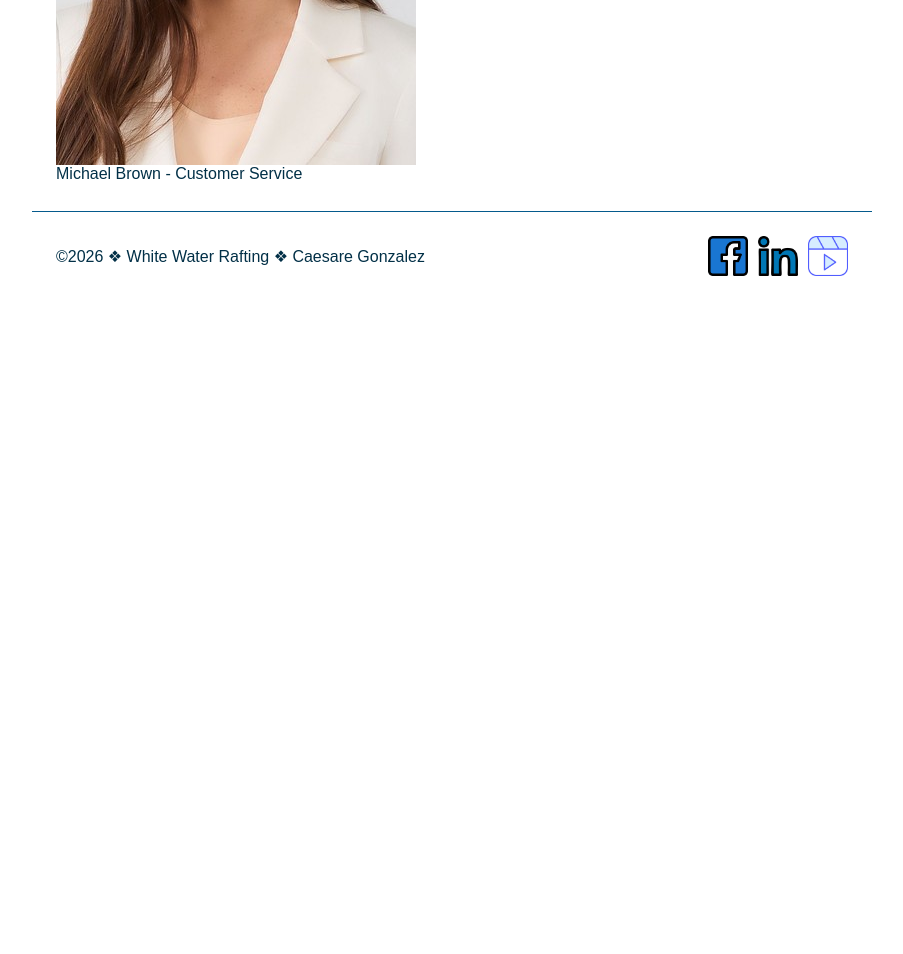
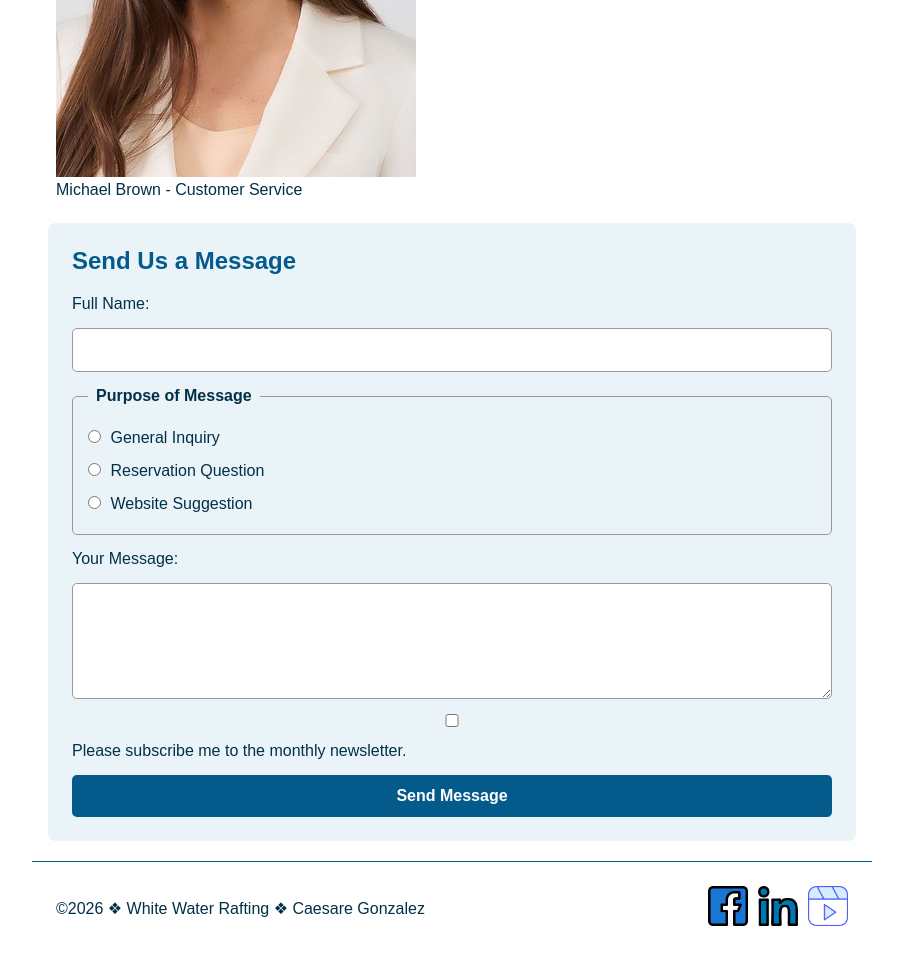
Before and after one commit to CVga36/wdd130, a plain HTML site: page wwr/contact.html in a window 1280 px wide. Shown: the part 1964-2918 px from the top of the page, without its empty margins (188-1091 px from the left). Before the commit the page ends 2264 px from the top, so only its background shows below. Drawn offline with Linux system fonts and the light colour scheme.

Commit message:
W05 Contact Page Audit Fixes

```diff
--- a/wwr/contact.html
+++ b/wwr/contact.html
@@ -1,3 +1,4 @@
+<!DOCTYPE html>
 <html lang="en">
 
 <head>
@@ -56,6 +57,37 @@
                 </figure>
             </div>
         </section>
+        <section class="contact-form">
+            <h2>Send Us a Message</h2>
+
+            <form>
+                <label for="fullname">Full Name:</label>
+                <input type="text" id="fullname" name="fullname" required>
+                <fieldset>
+                    <legend>Purpose of Message</legend>
+
+                    <div>
+                        <input type="radio" id="general" name="purpose" value="general">
+                        <label for="general">General Inquiry</label>
+                    </div>
+
+                    <div>
+                        <input type="radio" id="reservation" name="purpose" value="reservation">
+                        <label for="reservation">Reservation Question</label>
+                    </div>
+
+                    <div>
+                        <input type="radio" id="suggestion" name="purpose" value="suggestion">
+                        <label for="suggestion">Website Suggestion</label>
+                    </div>
+                </fieldset>
+                <label for="message">Your Message:</label>
+                <textarea id="message" name="message" rows="5" required></textarea>
+                <input type="checkbox" id="newsletter" name="newsletter">
+                <label for="newsletter">Please subscribe me to the monthly newsletter.</label>
+                <button type="submit">Send Message</button>
+            </form>
+        </section>
     </main>
 
     <footer>
--- a/wwr/styles/rafting.css
+++ b/wwr/styles/rafting.css
@@ -202,3 +202,52 @@ footer .socialmedia {
     background-color: #eaf4f8;
     padding: 24px;
 }
+
+/* Contact Form */
+.contact-form {
+    background-color: #eaf4f8;
+    padding: 24px;
+    border-radius: 8px;
+}
+
+.contact-form form {
+    display: grid;
+    gap: 15px;
+    margin-top: 20px;
+}
+
+.contact-form input[type="text"],
+.contact-form textarea {
+    width: 100%;
+    padding: 12px;
+    border: 1px solid #999;
+    border-radius: 5px;
+    font-family: var(--body-font);
+    font-size: 1rem;
+}
+
+.contact-form fieldset {
+    border: 1px solid #999;
+    border-radius: 5px;
+    padding: 15px;
+}
+
+.contact-form legend {
+    font-weight: bold;
+    padding: 0 8px;
+}
+
+.contact-form button {
+    background-color: var(--primary-color);
+    color: white;
+    padding: 12px 20px;
+    border: none;
+    border-radius: 5px;
+    font-size: 1rem;
+    font-weight: bold;
+    cursor: pointer;
+}
+
+.contact-form input[type="radio"] {
+    margin: 10px 5px 10px 0;
+}
```
